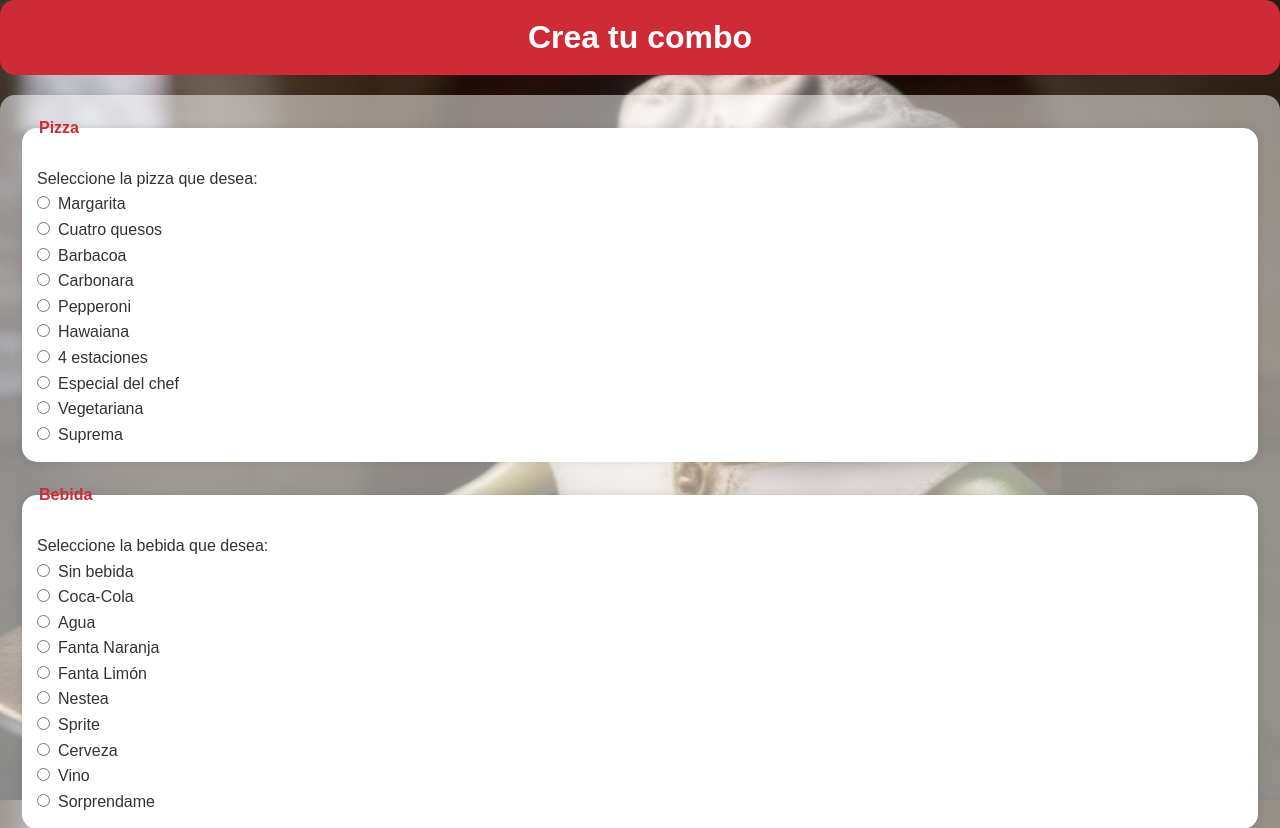
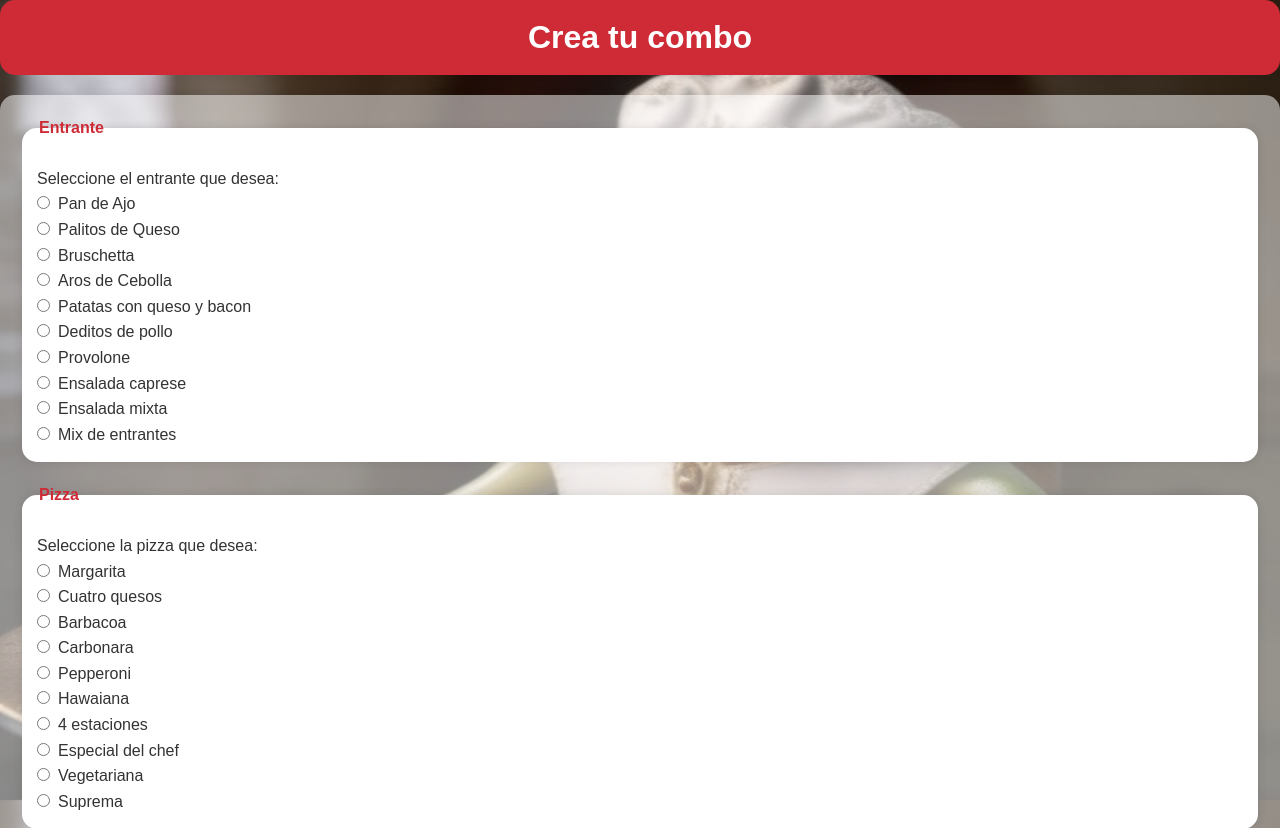
Before and after one commit to AnaLopezP/PatronesEstrEval, a Flask app: page /pizzamenu in a window 1280 px wide. Shown: the top 828 px of the page. Run offline with Flask 3, Linux system fonts and the light colour scheme.

Commit message:
ya esta todo bien

```diff
--- a/pizzeria/aplicacionPIZZ/__init__.py
+++ b/pizzeria/aplicacionPIZZ/__init__.py
@@ -93,11 +93,13 @@ def registro():
 def manejar_formulario_combos():
     #recojo los datos del formulario del html
     print(request.get_data())
+    entrante = request.form.get("entrante")
     pizza = request.form.get("pizza")
     bebida = request.form.get("bebida")
     postre = request.form.get("postre")
 
     #paso los datos al director para que cree la pizza
+    director_combo._builder.crear_entrante_menu(entrante)
     director_combo._builder.crear_pizza_menu(pizza)
     director_combo._builder.crear_bebida_menu(bebida)
     director_combo._builder.crear_postre_menu(postre)
@@ -106,12 +108,12 @@ def manejar_formulario_combos():
     precio = str(random.randint(10, 20)) + "€"
     director_combo._builder.crear_precio(precio)
 
-    director_combo.crear_combos(id, pizza, bebida, postre, precio)
+    director_combo.crear_combos(id, entrante, pizza, bebida, postre, precio)
 
     csv_builder_combo = m.CSV_combos_Builder()
     if not os.path.isfile('combo.csv'):
             csv_builder_combo.crear_csv_combos()
-    csv_builder_combo.añadir_combos(id, pizza, bebida, postre, precio)
+    csv_builder_combo.añadir_combos(id, entrante, pizza, bebida, postre, precio)
     return "Combo pedido con éxito."
 
 
--- a/pizzeria/aplicacionPIZZ/templates/pizzamenu.html
+++ b/pizzeria/aplicacionPIZZ/templates/pizzamenu.html
@@ -11,6 +11,20 @@
 <body>
     <h1 id = "creatucombo">Crea tu combo</h1>
     <form action = "/form_combo" method = "post">
+        <fieldset>
+            <legend>Entrante</legend>
+            <p>Seleccione el entrante que desea:</p>
+            <input type="radio" name="entrante" value="pan de ajo">Pan de Ajo<br>
+            <input type="radio" name="entrante" value="palitos de queso">Palitos de Queso<br>
+            <input type="radio" name="entrante" value="bruschetta">Bruschetta<br>
+            <input type="radio" name="entrante" value="aros de cebolla">Aros de Cebolla<br>
+            <input type="radio" name="entrante" value="patatas queso bacon">Patatas con queso y bacon<br>
+            <input type="radio" name="entrante" value="deditos pollo">Deditos de pollo<br>
+            <input type="radio" name="entrante" value="provolone">Provolone<br>
+            <input type="radio" name="entrante" value="ensalada caprese">Ensalada caprese<br>
+            <input type="radio" name="entrante" value="ensalada mixta">Ensalada mixta<br>
+            <input type="radio" name="entrante" value="mix entrantes">Mix de entrantes<br>
+        </fieldset>
 
         <fieldset>
             <legend>Pizza</legend>
```
